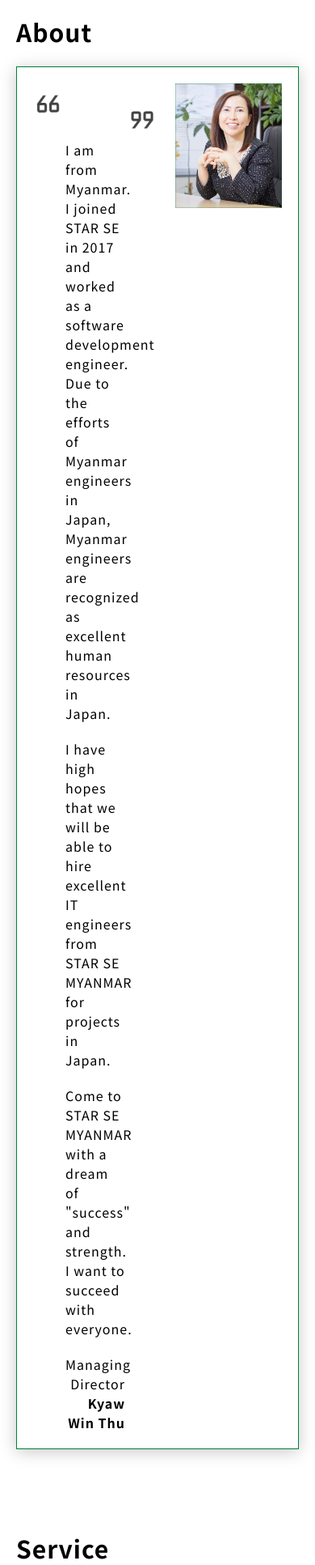
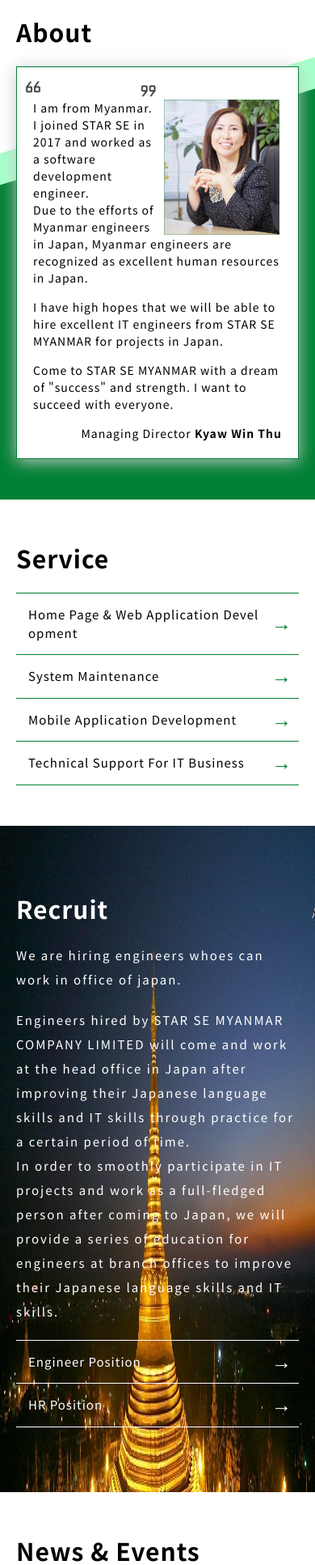
Before and after one commit to kyaw-starse/home-page, a PHP site: page / in a window 390 px wide. Shown: the part 321-2254 px from the top of the page at 81% size. Run offline with PHP 8.4, Linux system fonts and the light colour scheme; some libraries are stand-ins or nearby versions.

Commit message:
mm-site finished

```diff
--- a/mm/assets/css/layout.css
+++ b/mm/assets/css/layout.css
@@ -152,7 +152,7 @@
     margin-bottom: 15px;
 }
 .ftDesp {
-    width: 73%;
+    width: 60%;
     float: left;
     padding-right: 20px;
 }
@@ -183,8 +183,12 @@
     text-align: left;
 }
 .ftFacebook {
-    width: 27%;
+    width: 40%;
     float: right;
+}
+.fb_iframe_widget span {
+    display: block !important;
+    margin: 0 auto;
 }
 .copyRight {
     background: #03A646;
@@ -382,6 +386,7 @@
         width: 100%;
         float: none;
         padding-right: 0px;
+        margin-bottom: 20px;
     }
     .ftLogoText {
         font-size: 25px;
@@ -394,6 +399,10 @@
         padding: 0 20px;
         font-size: 12px;
     }
+    .ftFacebook {
+        width: 100%;
+        float: none;
+    }
 }
 @media screen and (max-width: 375px) {
 
--- a/mm/assets/css/pc_style.css
+++ b/mm/assets/css/pc_style.css
@@ -3,9 +3,52 @@
 Top
 =============================== */
 /* About Block */
+.top-about {
+    position: relative;
+    padding: 0;
+}
+.top-about:before {
+    content: '';
+    display: block;
+    position: absolute;
+    bottom: 0;
+    width: 100%;
+    height: 46%;
+    background: #008135;
+    z-index: 1;
+}
+.top-aboutIn {
+    position: relative;
+    padding: 80px 0;
+}
+.top-aboutIn:before {
+    content: '';
+    display: block;
+    position: absolute;
+    top: 29%;
+    width: 100%;
+    height: 30%;
+    transform: skewY(-6deg);
+    background: #A5FFCA;
+}
+.top-aboutIn:after {
+    content: '';
+    display: block;
+    position: absolute;
+    bottom: 0;
+    width: 100%;
+    top: 33%;
+    height: 30%;
+    transform: skewY(-6deg);
+    background: #008135;
+}
+.top-about .c-w1100 {
+    position: relative;
+    z-index: 2;
+}
 .aboutInfo-in {
+    background: #fff;
     padding: 20px;
-    justify-content: space-between;
     -webkit-box-shadow: 0 3px 19px rgb(200 200 200);
     -moz-box-shadow: 0 3px 19px rgb(200 200 200);
     box-shadow: 0 3px 19px rgb(200 200 200);
@@ -13,14 +56,17 @@
 }
 .about-message {
     margin-top: 70px;
+    letter-spacing: 1.5px;
 }
 .aboutInfoLeft {
-    width: 50%;
+    width: 52%;
     position: relative;
     padding: 0 40px;
+    float: left;
 }
 .aboutInfoRight {
     width: 43%;
+    float: right;
 }
 .aboutInfoLeft:before,
 .aboutInfoLeft:after {
--- a/mm/assets/css/sp_style.css
+++ b/mm/assets/css/sp_style.css
@@ -16,7 +16,70 @@
     }
 }
 @media screen and (max-width: 768px) {
-
+    /* About Block */
+    .top-aboutIn {
+        padding: 50px 0;
+    }
+    .top-aboutIn:before {
+        top: 25%;
+        transform: skewY(-17deg);
+    }
+    .top-aboutIn:after {
+        top: 31%;
+        height: calc(100% - 50%);
+        transform: skewY(-17deg);
+        background: #008135;
+    }
+    .aboutInfo-in {
+        background: none;
+        padding: 0;
+        box-shadow: none;
+        border: 0;
+    }
+    .aboutInfoLeft {
+        width: 100%;
+        min-height: 470px;
+        float: none;
+        background: #fff;
+        padding: 20px;
+        justify-content: space-between;
+        -webkit-box-shadow: 0 3px 19px rgb(200 200 200);
+        -moz-box-shadow: 0 3px 19px rgb(200 200 200);
+        box-shadow: 0 3px 19px rgb(200 200 200);
+        border: 1px solid #008135;
+    }
+    .aboutInfoLeft:before {
+        top: 8px;
+        left: 8px;
+        background: url(../img/common/quoteleft.png) no-repeat;
+        background-size: 65%;
+    }
+    .aboutInfoLeft:after {
+        top: 13px;
+        right: calc(100% - 54%);
+        background: url(../img/common/quoteright.png) no-repeat;
+        background-size: 65%;
+    }
+    .aboutInfoRight {
+        width: 100%;
+        float: none;
+    }
+    .about-message {
+        margin-top: 20px;
+        letter-spacing: 1px;
+    }
+    .about-message p {
+        margin-top: 15px;
+        font-size: 14px;
+    }
+    .about-img {
+        width: 50%;
+        float: right;
+    }
+    .about-img img {
+        width: 93%;
+        margin: 0 0 1% 5%;
+    }
     /* Recruit Block */
     .recruitDesp .boxLeft, .recruitDesp .boxRight {
         width: 100%;
--- a/mm/index.php
+++ b/mm/index.php
@@ -106,10 +106,14 @@
                     <div class="c-w1100">
                         <h2 class="sec-ttl">About</h2>
                         <div class="aboutInfo">
-                            <div class="aboutInfo-in col-wrap">
+                            <div class="aboutInfo-in cFix">
+                                <div class="aboutInfoRight pc">
+                                    <div class="about_img"><img src="./assets/img/top/about_img.jpg" alt=""></div>
+                                </div>
                                 <div class="aboutInfoLeft">
                                     <div class="about-message">
                                         <p>
+                                            <span class="about-img sp"><img src="./assets/img/top/about_img.jpg" alt=""></span>
                                             I am from Myanmar. I joined STAR SE in 2017 and worked as a software development engineer.<br>
                                             Due to the efforts of Myanmar engineers in Japan, Myanmar engineers are recognized as excellent human resources in Japan.
                                         </p>
@@ -125,9 +129,7 @@
                                         </p>
                                     </div>
                                 </div>
-                                <div class="aboutInfoRight">
-                                    <div class="about_img.jpg"><img src="./assets/img/top/about_img.jpg" alt=""></div>
-                                </div>
+
                             </div>
                         </div>
                     </div>
@@ -230,7 +232,9 @@
                         </div>
                     </div>
                     <div class="ftFacebook">
-
+                        <div id="fb-root"></div>
+                        <script async defer crossorigin="anonymous" src="https://connect.facebook.net/en_US/sdk.js#xfbml=1&version=v15.0" nonce="aNPHKgtB"></script>
+                        <div class="fb-page" data-href="https://www.facebook.com/profile.php?id=100069089106285" data-tabs="timeline" data-width="500" data-height="250" data-small-header="false" data-adapt-container-width="true" data-hide-cover="false" data-show-facepile="true"><blockquote cite="https://www.facebook.com/profile.php?id=100069089106285" class="fb-xfbml-parse-ignore"><a href="https://www.facebook.com/profile.php?id=100069089106285">STAR SE 株式会社</a></blockquote></div>
                     </div>
                 </div>
             </div>
```
